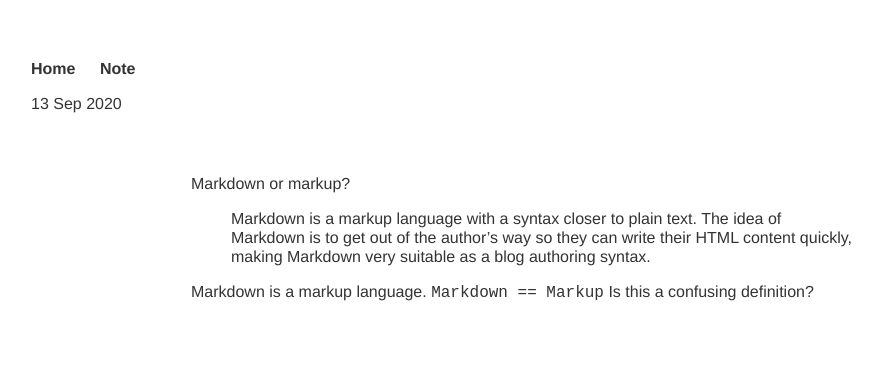
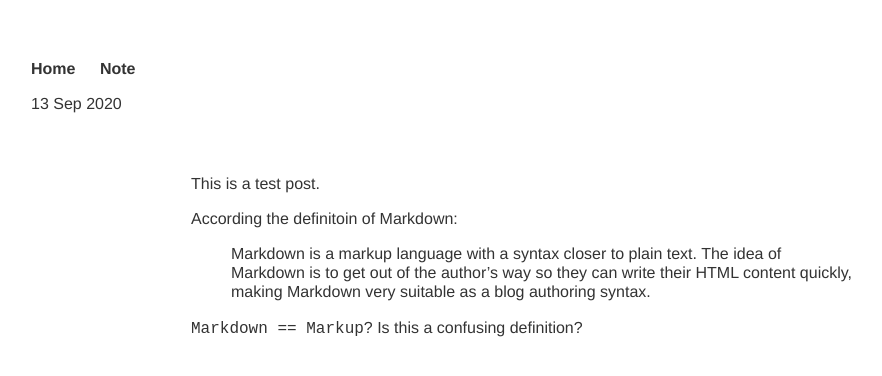
Before and after one commit to yuebwang/yuebwang.github.io, a Jekyll site: the page built from _posts/2020-09-13-markdown.md, in a window 1280 px wide. Shown: the top 376 px of the page, without its empty margins (97-979 px from the left). Built offline with Jekyll 4.4.1, drawn with Linux system fonts in a browser that asks for light colours; nearby versions of some CDN libraries; some web fonts are replaced; library files that are not in the unit come from our copies.

Commit message:
modify post

```diff
--- a/_posts/2020-09-13-markdown.md
+++ b/_posts/2020-09-13-markdown.md
@@ -1,11 +1,13 @@
 ---
 layout: post
-title: "Markdown or markup"
+title: "Markdown or Markup"
 date: 2020-09-13
 ---
 
-Markdown or markup?
+This is a test post.
+
+According the definitoin of Markdown:
 
 > Markdown is a markup language with a syntax closer to plain text. The idea of Markdown is to get out of the author's way so they can write their HTML content quickly, making Markdown very suitable as a blog authoring syntax.
 
-Markdown is a markup language. `Markdown == Markup` Is this a confusing definition?
+`Markdown == Markup`? Is this a confusing definition?
```
